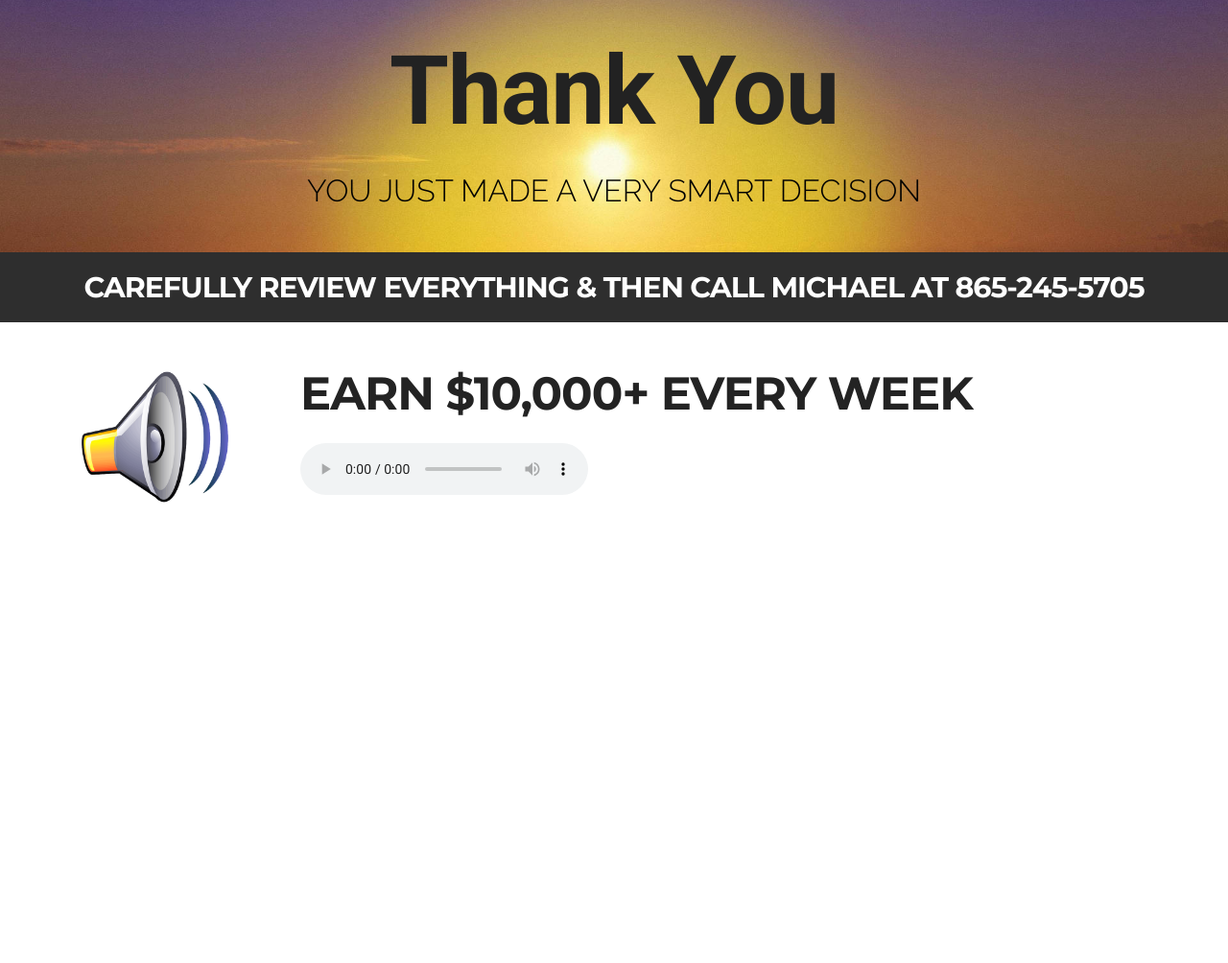
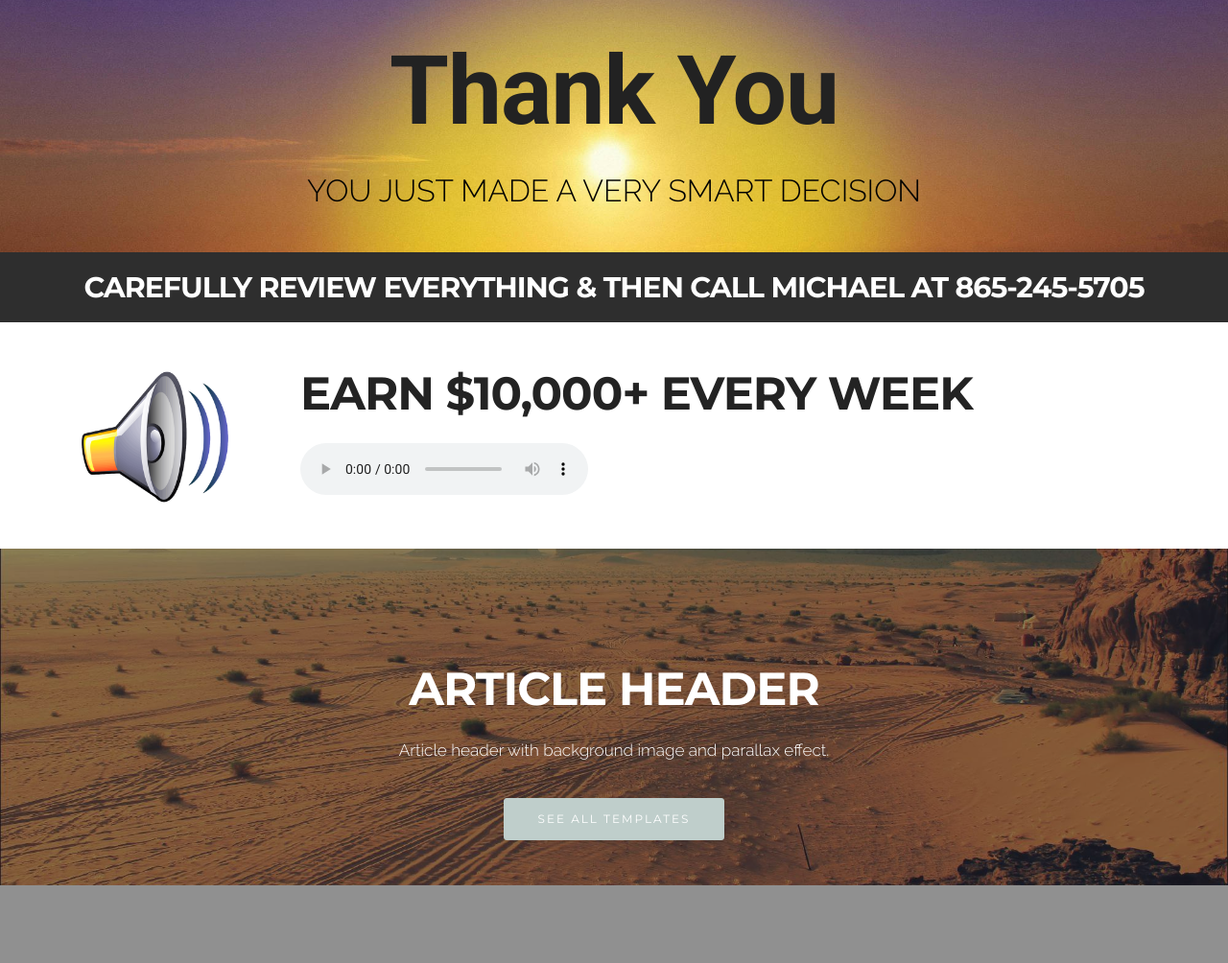
Before and after one commit to GLLists/leads4b, a plain HTML site: page index.html in a window 1280 px wide. Shown: the whole page at 96% size. Before the commit the page ends 800 px from the top, so only its background shows below. Drawn offline with Linux system fonts and the light colour scheme.

Commit message:
create github pages

```diff
--- a/assets/mobirise/css/mbr-additional.css
+++ b/assets/mobirise/css/mbr-additional.css
@@ -738,3 +738,7 @@ section.form .container {
   color: #ffffff;
   font-size: 30px;
 }
+#msg-box8-4 .mbr-section-title,
+#msg-box8-4 p {
+  color: #fff;
+}
--- a/index.html
+++ b/index.html
@@ -91,6 +91,22 @@
 
 </section></div>
 
+<section class="mbr-section article mbr-parallax-background" id="msg-box8-4" data-rv-view="292" style="background-image: url(assets/images/desert.jpg); padding-top: 120px; padding-bottom: 120px;">
+
+    <div class="mbr-overlay" style="opacity: 0.5; background-color: rgb(34, 34, 34);">
+    </div>
+    <div class="container">
+        <div class="row">
+            <div class="col-md-8 col-md-offset-2 text-xs-center">
+                <h3 class="mbr-section-title display-2">ARTICLE HEADER</h3>
+                <div class="lead"><p>Article header with background image and parallax effect.</p></div>
+                <div><a class="btn btn-secondary" href="#">SEE ALL TEMPLATES</a></div>
+            </div>
+        </div>
+    </div>
+
+</section>
+
 
   <script src="assets/web/assets/jquery/jquery.min.js"></script>
   <script src="assets/tether/tether.min.js"></script>
```
Also changed, not shown: assets/images/desert.jpg (added), 1 other file.
